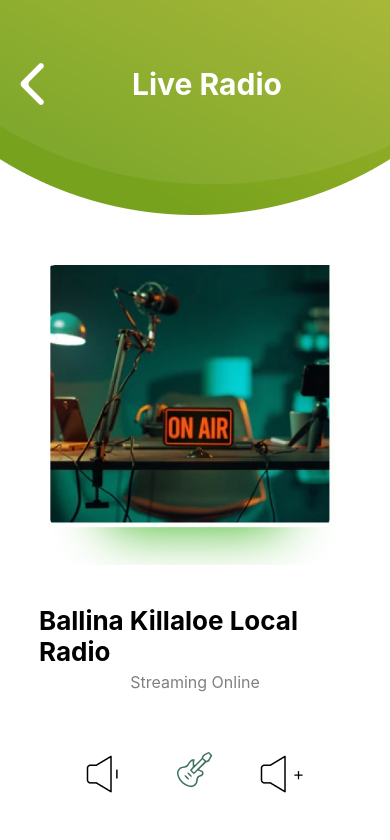
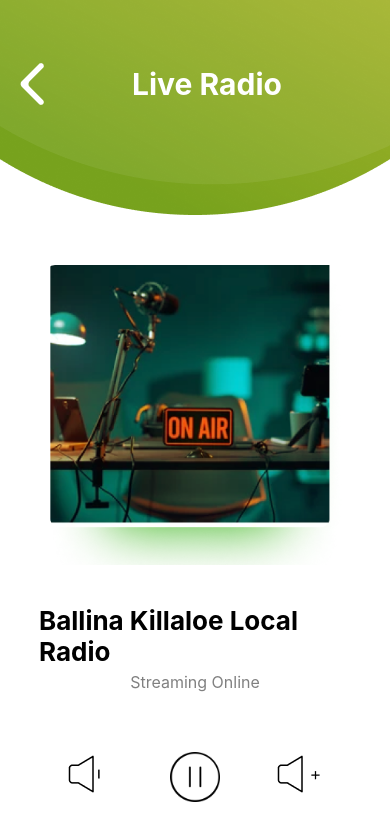
Before and after one commit to annsabbasi/RadioApp, a React Native app: screen / in a window 390 px wide. Shown: the top 840 px of the page. Built offline with nearby package versions, Linux system fonts and the light colour scheme.

Commit message:
Little Debugging in Code ..Nothing Important..

```diff
--- a/src/Screens/DjProfile.js
+++ b/src/Screens/DjProfile.js
@@ -165,7 +165,8 @@
     profileImg: {
         width: 160,
         height: 210,
-        borderWidth: 2
+        // borderWidth: 2,
+        // padding: 20
     },
     profileName: {
         fontSize: 24,
--- a/src/Screens/LiveRadio.js
+++ b/src/Screens/LiveRadio.js
@@ -1,4 +1,4 @@
-import { View, Text, SafeAreaView, Image, StyleSheet, ScrollView } from 'react-native'
+import { View, Text, SafeAreaView, Image, StyleSheet, ScrollView, TouchableOpacity } from 'react-native'
 import React from 'react'
 
 export default function LiveRadio() {
@@ -39,9 +39,11 @@
                             <Image
                                 source={require('../assets/icons/volumeDown.png')}
                                 style={styles.goBack} />
-                            <Image
-                                source={require('../assets/icons/guitar.png')}
-                                style={styles.goBack} />
+                            <TouchableOpacity>
+                                <Image
+                                    source={require('../assets/icons/resume.png')}
+                                    style={styles.resume} />
+                            </TouchableOpacity>
                             <Image
                                 source={require('../assets/icons/volumeUp.png')}
                                 style={styles.goBack} />
@@ -127,9 +129,13 @@
     controles: {
         flexDirection: 'row',
         // gap: 15
-        justifyContent: 'space-evenly',
+        justifyContent: 'space-around',
         width: '100%',
-        // borderWidth: 2
+        // borderWidth: 2,
         marginBottom: 20
-    }
+    },
+    resume: {
+        width: 50,
+        height: 50,
+    },
 });
```
Also changed, not shown: src/assets/icons/resume.png (added).
